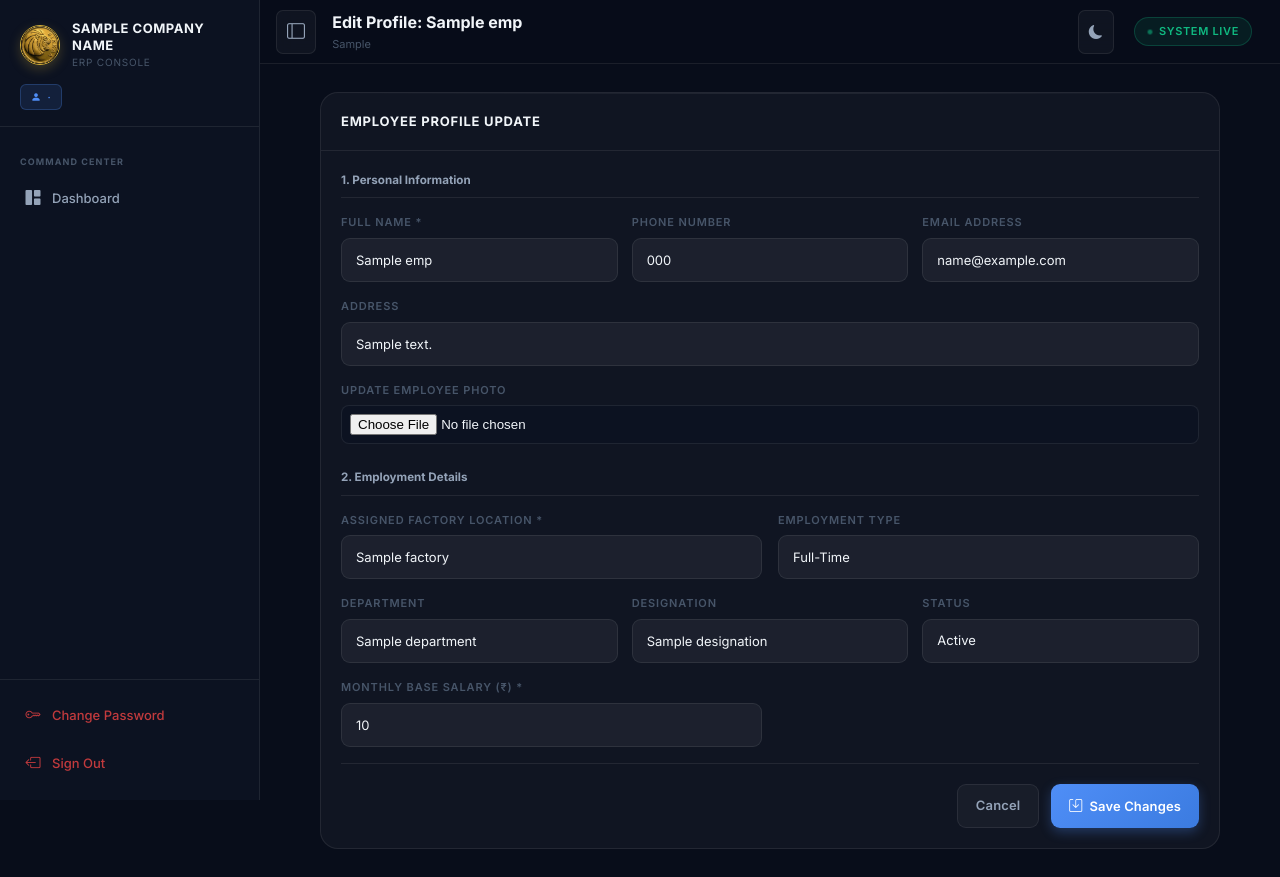
After one commit to VanshMalhotra1301/sikka-industries, a Python web app: template app/templates/modules/hrms/edit_employee.html in a window 1280 px wide. The commit adds this page. Run offline with Jinja, Linux system fonts and the light colour scheme; the template is opened without the code that fills it: most values are stand-ins (such as "Sample title", 1, 10 or a date in 2020).

Commit message:
Add Edit/Delete for Employees and Factories, and update Dashboard UI

```diff
--- /dev/null
+++ b/app/templates/modules/hrms/edit_employee.html
@@ -0,0 +1,99 @@
+{% extends 'base.html' %}
+{% block title %}Edit Employee{% endblock %}
+{% block page_title %}Edit Profile: {{ emp.name }}{% endblock %}
+
+{% block content %}
+<div class="card" style="max-width: 900px; margin:0 auto;">
+  <div class="card-header"><h4 class="card-title">Employee Profile Update</h4></div>
+  <div class="card-body">
+    <form method="POST" action="{{ url_for('hrms.edit_employee', emp_id=emp.id) }}" enctype="multipart/form-data">
+
+      <!-- General Info -->
+      <h5 style="margin-top:0; margin-bottom:16px; border-bottom:1px solid var(--border); padding-bottom:8px; color:var(--text-secondary);">1. Personal Information</h5>
+      <div class="form-row-3">
+        <div class="form-group">
+          <label>Full Name *</label>
+          <input type="text" name="name" value="{{ emp.name }}" required>
+        </div>
+        <div class="form-group">
+          <label>Phone Number</label>
+          <input type="text" name="phone" value="{{ emp.phone or '' }}">
+        </div>
+        <div class="form-group">
+          <label>Email Address</label>
+          <input type="email" name="email" value="{{ emp.email or '' }}">
+        </div>
+      </div>
+
+      <div class="form-group">
+        <label>Address</label>
+        <input type="text" name="address" value="{{ emp.address or '' }}">
+      </div>
+
+      <div class="form-group">
+        <label>Update Employee Photo</label>
+        {% if emp.photo_filename %}
+        <div style="margin-bottom:8px;">
+          <img src="{{ url_for('static', filename='uploads/employees/' + emp.photo_filename) }}" style="width:48px; height:48px; border-radius:50%; object-fit:cover;">
+          <span class="fs-sm td-muted">Current photo</span>
+        </div>
+        {% endif %}
+        <input type="file" name="photo" accept="image/png, image/jpeg, image/webp" class="form-control" style="background:var(--bg-sidebar); border:1px solid var(--border); padding:8px; border-radius:8px; color:var(--text-primary); width:100%;">
+      </div>
+
+      <!-- Employment Info -->
+      <h5 style="margin-top:24px; margin-bottom:16px; border-bottom:1px solid var(--border); padding-bottom:8px; color:var(--text-secondary);">2. Employment Details</h5>
+      <div class="form-row">
+        <div class="form-group">
+          <label>Assigned Factory Location *</label>
+          <select name="factory_id" required>
+            <option value="" disabled>-- Select Factory --</option>
+            {% for f in factories %}
+            <option value="{{ f.id }}" {% if emp.factory_id == f.id %}selected{% endif %}>{{ f.name }}</option>
+            {% endfor %}
+          </select>
+        </div>
+        <div class="form-group">
+          <label>Employment Type</label>
+          <select name="employment_type">
+            <option value="Full-Time" {% if emp.employment_type == 'Full-Time' %}selected{% endif %}>Full-Time</option>
+            <option value="Part-Time" {% if emp.employment_type == 'Part-Time' %}selected{% endif %}>Part-Time</option>
+            <option value="Contract" {% if emp.employment_type == 'Contract' %}selected{% endif %}>Contract</option>
+          </select>
+        </div>
+      </div>
+
+      <div class="form-row-3">
+        <div class="form-group">
+          <label>Department</label>
+          <input type="text" name="department" value="{{ emp.department or '' }}" placeholder="e.g. Production">
+        </div>
+        <div class="form-group">
+          <label>Designation</label>
+          <input type="text" name="designation" value="{{ emp.designation or '' }}" placeholder="e.g. Operator">
+        </div>
+        <div class="form-group">
+          <label>Status</label>
+          <select name="status">
+            <option value="Active" {% if emp.status == 'Active' %}selected{% endif %}>Active</option>
+            <option value="Inactive" {% if emp.status == 'Inactive' %}selected{% endif %}>Inactive</option>
+            <option value="Terminated" {% if emp.status == 'Terminated' %}selected{% endif %}>Terminated</option>
+          </select>
+        </div>
+      </div>
+
+      <div class="form-row">
+        <div class="form-group">
+          <label>Monthly Base Salary (₹) *</label>
+          <input type="number" step="0.01" name="base_salary" value="{{ emp.base_salary }}" required>
+        </div>
+      </div>
+
+      <div style="display:flex; justify-content:flex-end; gap:12px; border-top:1px solid var(--border); padding-top:20px;">
+        <a href="{{ url_for('hrms.employees') }}" class="btn btn-ghost">Cancel</a>
+        <button type="submit" class="btn btn-primary"><i class="bi bi-save"></i> Save Changes</button>
+      </div>
+    </form>
+  </div>
+</div>
+{% endblock %}
--- a/app/templates/modules/hrms/index.html
+++ b/app/templates/modules/hrms/index.html
@@ -47,7 +47,9 @@
 <!-- ═══ Quick Actions ═══ -->
 <div class="card" style="margin-bottom:20px;">
   <div class="card-body" style="display:flex; gap:12px; flex-wrap:wrap; align-items:center;">
+    <a href="{{ url_for('hrms.employees') }}" class="btn btn-primary" style="background-color: var(--accent-blue); border-color: var(--accent-blue);"><i class="bi bi-people-fill"></i> View Employees</a>
     <a href="{{ url_for('hrms.add_employee') }}" class="btn btn-primary"><i class="bi bi-person-plus-fill"></i> Add Employee</a>
+    <a href="{{ url_for('hrms.factories') }}" class="btn btn-success" style="background-color: var(--accent-green); border-color: var(--accent-green);"><i class="bi bi-buildings-fill"></i> View Factories</a>
     <a href="{{ url_for('hrms.add_factory') }}" class="btn btn-success"><i class="bi bi-building-fill-add"></i> Add Factory</a>
     <a href="{{ url_for('hrms.attendance_admin') }}" class="btn btn-ghost"><i class="bi bi-calendar2-day"></i> View Attendance</a>
     <a href="{{ url_for('hrms.leaves_admin') }}" class="btn btn-ghost">
```
Also changed, not shown: app/modules/hrms/routes.py (+83 -0 lines), app/templates/modules/hrms/edit_factory.html (added, +69 -0 lines), app/templates/modules/hrms/employees.html (+8 -2 lines), app/templates/modules/hrms/factories.html (+9 -1 lines).
